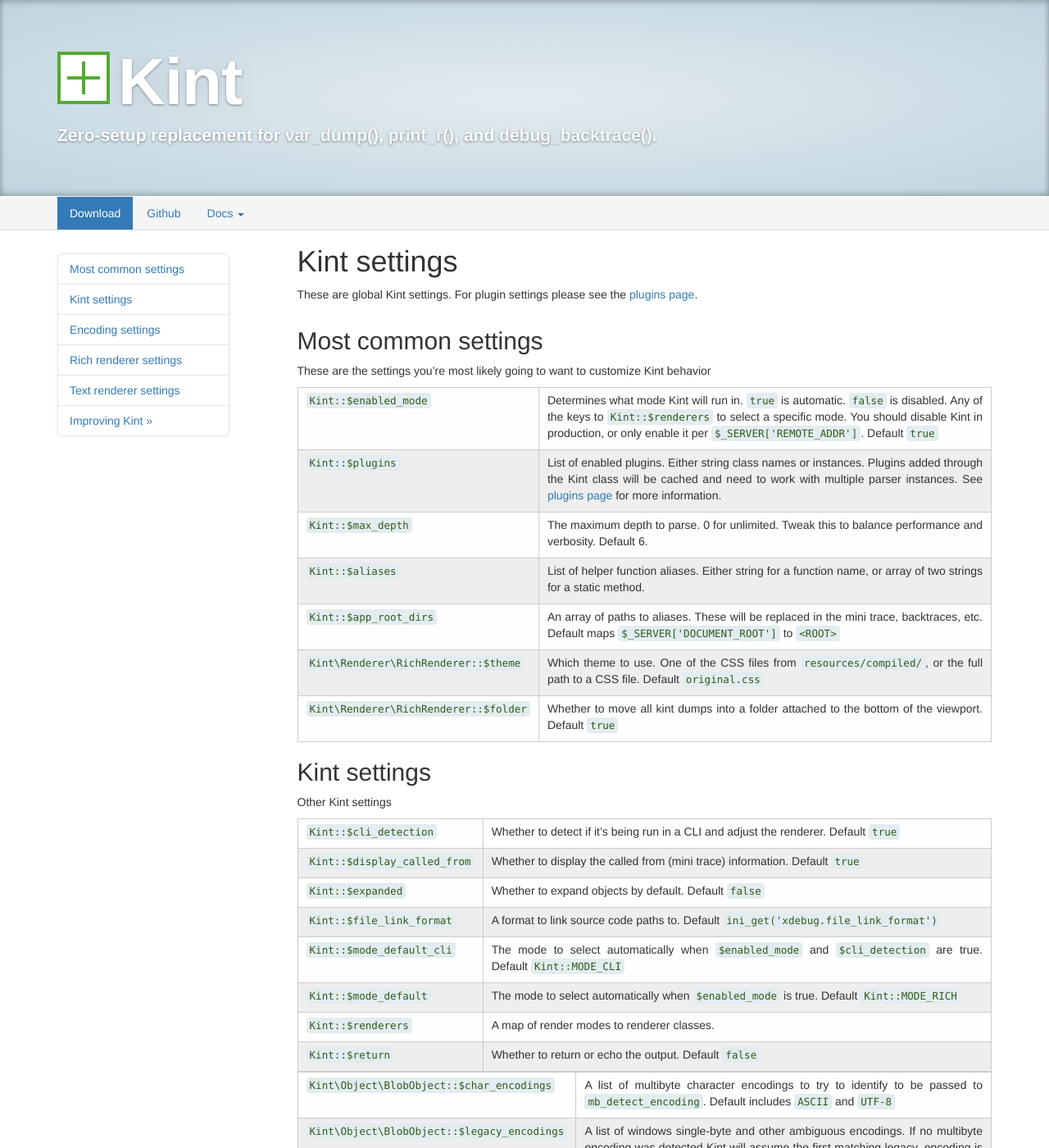
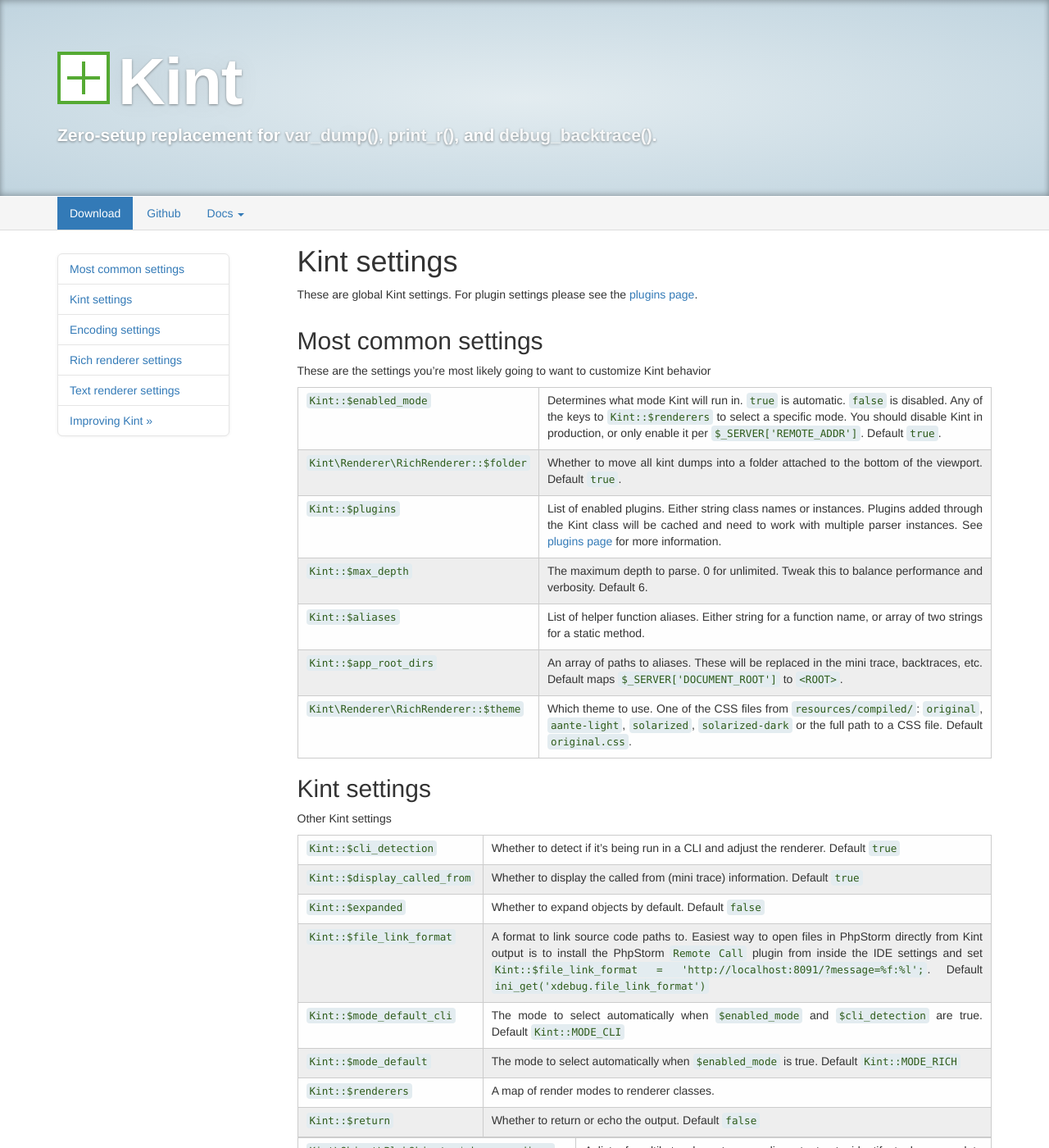
Before and after one commit to kint-php/kint, a Jekyll site: the page built from settings.md, in a window 1280 px wide and 1400 px high. Shown: the whole window at 82% size. Built offline with Jekyll 4.4.1, drawn with Linux system fonts in a browser that asks for light colours; nearby versions of some CDN libraries.

Commit message:
Update settings.md

```diff
--- a/settings.md
+++ b/settings.md
@@ -25,13 +25,13 @@ These are global Kint settings. For plugin settings please see the [plugins page
 
 These are the settings you're most likely going to want to customize Kint behavior
 
-`Kint::$enabled_mode` | Determines what mode Kint will run in. `true` is automatic. `false` is disabled. Any of the keys to `Kint::$renderers` to select a specific mode. You should disable Kint in production, or only enable it per `$_SERVER['REMOTE_ADDR']`. Default `true`
+`Kint::$enabled_mode` | Determines what mode Kint will run in. `true` is automatic. `false` is disabled. Any of the keys to `Kint::$renderers` to select a specific mode. You should disable Kint in production, or only enable it per `$_SERVER['REMOTE_ADDR']`. Default `true`.
+`Kint\Renderer\RichRenderer::$folder` | Whether to move all kint dumps into a folder attached to the bottom of the viewport. Default `true`.
 `Kint::$plugins` | List of enabled plugins. Either string class names or instances. Plugins added through the Kint class will be cached and need to work with multiple parser instances. See [plugins page]({{ site.baseurl }}/plugins/) for more information.
 `Kint::$max_depth` | The maximum depth to parse. 0 for unlimited. Tweak this to balance performance and verbosity. Default 6.
 `Kint::$aliases` | List of helper function aliases. Either string for a function name, or array of two strings for a static method.
-`Kint::$app_root_dirs` | An array of paths to aliases. These will be replaced in the mini trace, backtraces, etc. Default maps `$_SERVER['DOCUMENT_ROOT']` to `<ROOT>`
-`Kint\Renderer\RichRenderer::$theme` | Which theme to use. One of the CSS files from `resources/compiled/`, or the full path to a CSS file. Default `original.css`
-`Kint\Renderer\RichRenderer::$folder` | Whether to move all kint dumps into a folder attached to the bottom of the viewport. Default `true`
+`Kint::$app_root_dirs` | An array of paths to aliases. These will be replaced in the mini trace, backtraces, etc. Default maps `$_SERVER['DOCUMENT_ROOT']` to `<ROOT>`.
+`Kint\Renderer\RichRenderer::$theme` | Which theme to use. One of the CSS files from `resources/compiled/`: `original`, `aante-light`, `solarized`, `solarized-dark` or the full path to a CSS file. Default `original.css`.
 
 </section>
 <section id="kint" markdown="1">
@@ -43,7 +43,7 @@ Other Kint settings
 `Kint::$cli_detection` | Whether to detect if it's being run in a CLI and adjust the renderer. Default `true`
 `Kint::$display_called_from` | Whether to display the called from (mini trace) information. Default `true`
 `Kint::$expanded` | Whether to expand objects by default. Default `false`
-`Kint::$file_link_format` | A format to link source code paths to. Default `ini_get('xdebug.file_link_format')`
+`Kint::$file_link_format` | A format to link source code paths to. Easiest way to open files in PhpStorm directly from Kint output is to install the PhpStorm [`Remote Call`](https://plugins.jetbrains.com/plugin/6027-remote-call) plugin from inside the IDE settings and set `Kint::$file_link_format = 'http://localhost:8091/?message=%f:%l';`. Default `ini_get('xdebug.file_link_format')`
 `Kint::$mode_default_cli` | The mode to select automatically when `$enabled_mode` and `$cli_detection` are true. Default `Kint::MODE_CLI`
 `Kint::$mode_default` | The mode to select automatically when `$enabled_mode` is true. Default `Kint::MODE_RICH`
 `Kint::$renderers` | A map of render modes to renderer classes.
```
